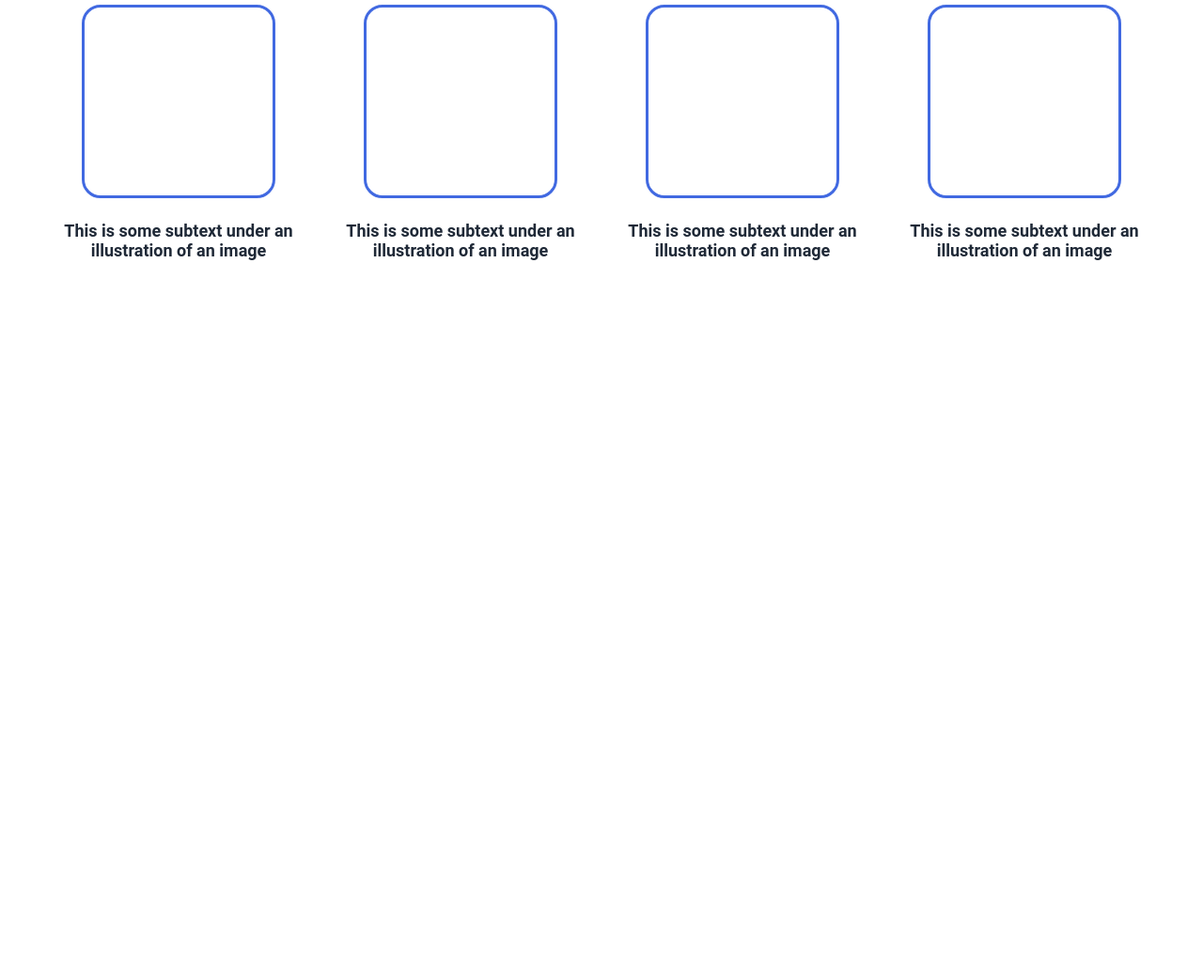
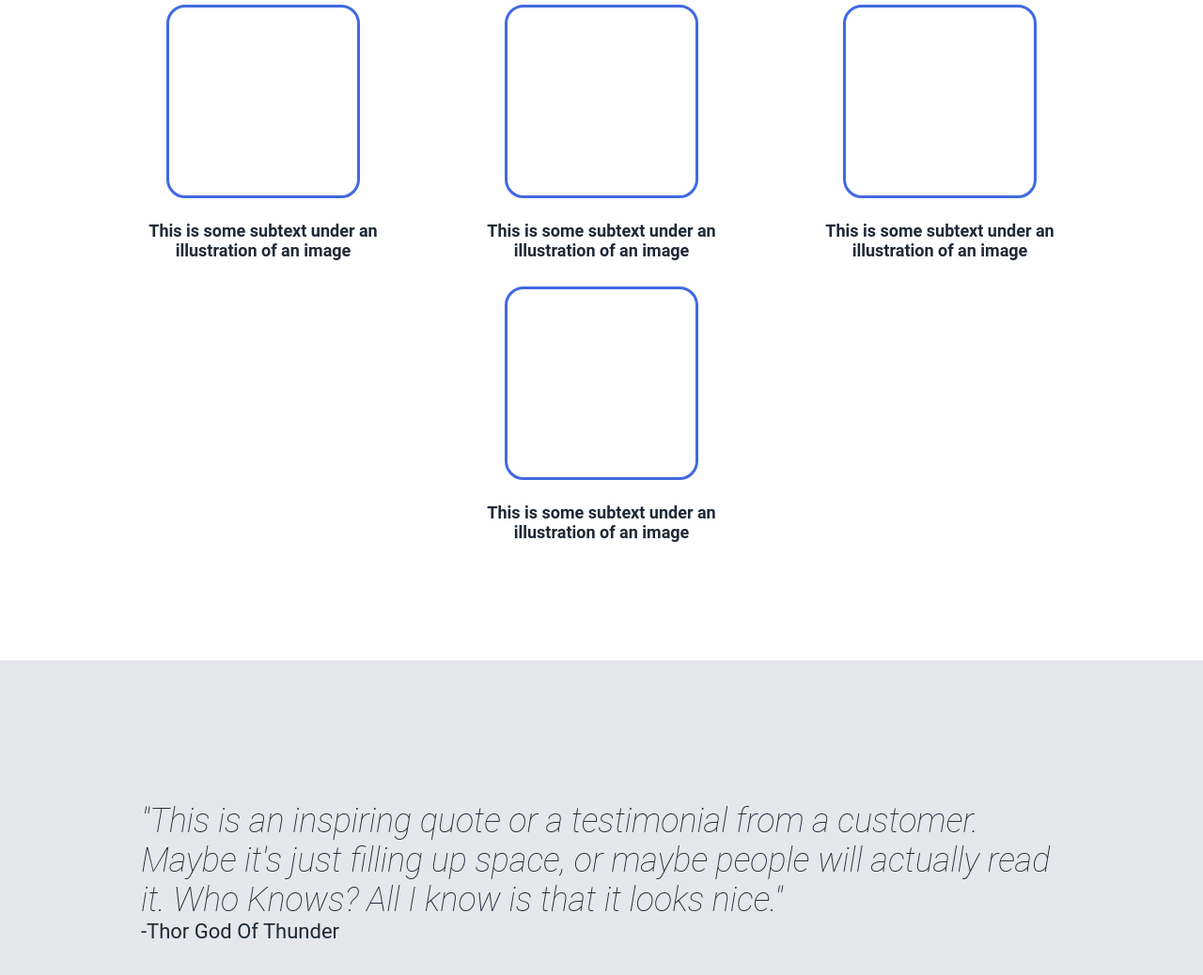
Before and after one commit to JonMontes/Landing-Page, a plain HTML site: page index.html in a window 1280 px wide. Shown: the part 632-1670 px from the top of the page at 94% size. Before the commit the page ends 1035 px from the top, so only its background shows below. Drawn offline with Linux system fonts and the light colour scheme.

Commit message:
quote section draft

```diff
--- a/index.html
+++ b/index.html
@@ -50,10 +50,11 @@
           </div>
         </div>
     </div>
-    <div class=
-
-    <footer>
-
-    </footer>
+    <div class="quote-content">
+        <div class="contain">
+        <div class="quote">"This is an inspiring quote or a testimonial from a customer. Maybe it's just filling up space, or maybe people will actually read it. Who Knows? All I know is that it looks nice."</div>
+        <div class="citation">-Thor God Of Thunder</div>
+        </div>
+    </div>
 </body>
 </html>
--- a/styles.css
+++ b/styles.css
@@ -97,6 +97,7 @@ h4 {
 
 .card-holder {
     display: flex;
+    flex-wrap: wrap;
     justify-content: space-around;
     padding: 50px;
 }
@@ -116,3 +117,36 @@ h4 {
     width: 200px;
     border-radius: 20px;
 }
+
+.quote-content {
+    display: flex;
+    flex-direction: column;
+    background: #E5E7EB;
+    align-items: center;
+    justify-content: space-around;
+    padding: 150px;
+    flex-basis: 300px;
+}
+
+
+
+.quote {
+    display: flex;
+    color: #1F2937;
+    font-size: 36px;
+    font-style: italic;
+    font-weight: 100;
+    flex: 1 1 auto;
+}
+
+.citation {
+    color: #1F2937;
+    font-size: 22px;
+    margin-left: 0;
+    justify-self: flex-end;
+}
+
+.contain {
+    display: flex;
+    flex-direction: column;
+}
```
